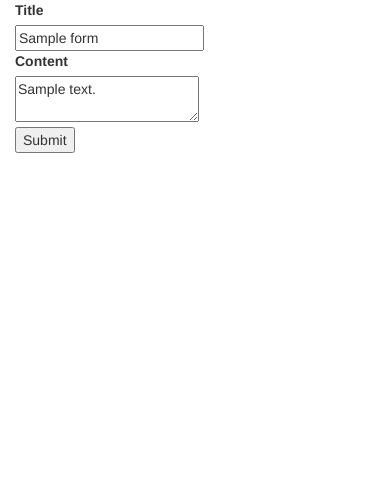
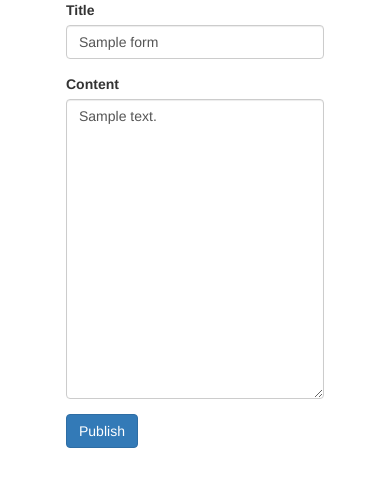
Before and after one commit to davidhousedev/Multi-User-Blog-Udacity, a Python web app: template templates/newpost.html in a window 390 px wide. Shown: the part 70-557 px from the top of the page. Run offline with Jinja, Linux system fonts and the light colour scheme; the template is opened without the code that fills it: most values are stand-ins (such as "Sample title", 1, 10 or a date in 2020); some libraries are stand-ins or nearby versions.

Commit message:
feat: Implement Bootstrap form for new blog submission

```diff
--- a/static/form.css
+++ b/static/form.css
@@ -5,6 +5,10 @@
 
 .help-inline {
     color: red;
+}
+
+textarea {
+    min-height: 300px;
 }
 
 @media screen and (min-width: 800px) {
--- a/templates/newpost.html
+++ b/templates/newpost.html
@@ -1,19 +1,33 @@
 {% extends "base.html" %}
 
+{% block styles %}
+    <link rel="stylesheet" href="/static/form.css">
+{% endblock %}
+
 {% block content %}
+<div class="container">
+    <form method="post">
+        <div class="form-group row">
+            <label for="title" class="col-sm-2 col-xs-12 col-form-label">Title</label>
+                <div class="col-sm-10 col-xs-12">
+                    <input type="text" class="input form-control" name="title" value="{{form_data['title']}}" id="title">
+                    <span class="help-inline">{{form_data['error']}}</span>
+                </div>
+        </div>
+        <div class="form-group row">
+            <label for="content" class="col-sm-2 col-xs-12 col-form-label">Content</label>
+                <div class="col-sm-10 col-xs-12">
+                    <textarea class="input form-control" name="content" id="content">{{form_data['content']}}</textarea>
+                </div>
+        </div>
+        <div class="form-group row">
+            <div class="col-xs-10">
+                <button class="btn btn-primary">Publish</button>
+            </div>
+        </div>
 
-<form method="post">
-    <label for="title">Title</label>
-    <br>
-    <input class="title" name="title" type="text" value="{{form_data['title']}}" id="title">
-    <br>
-    <label for="content">Content</label>
-    <br>
-    <textarea class="content" name="content" id="content">{{form_data['content']}}</textarea>
-    <br>
-    <input type="submit">
-    <br>
-    <span class="error">{{form_data['error']}}</span>
-</form>
+
+    </form>
+</div>
 
 {% endblock %}
```
